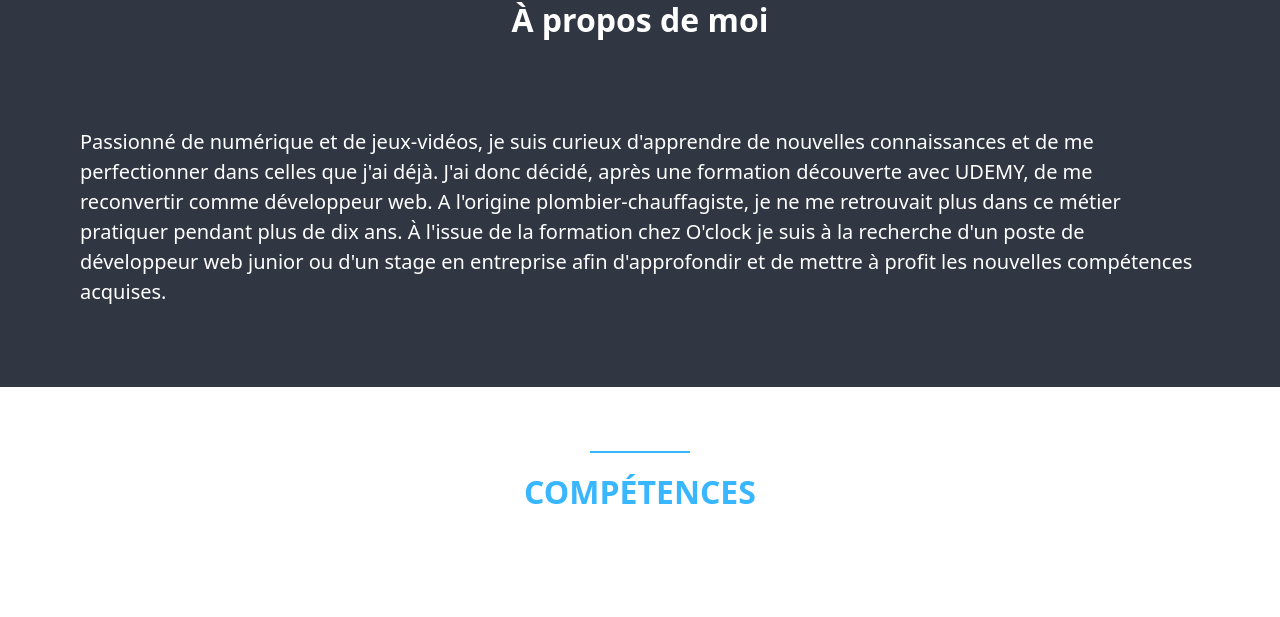
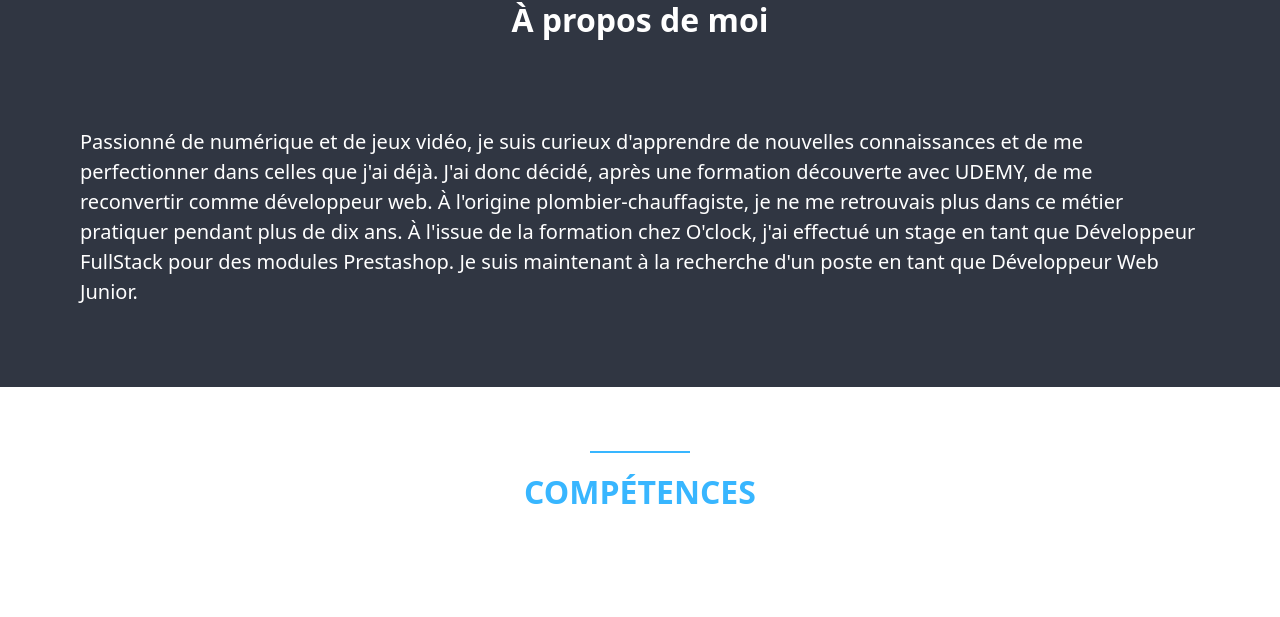
Before and after one commit to EvanCrozier/EvanCrozier.github.io, a plain HTML site: page index.html in a window 1280 px wide. Shown: the part 876-1493 px from the top of the page. Drawn offline with nearby package versions, Linux system fonts and the light colour scheme.

Commit message:
Update index.html

```diff
--- a/index.html
+++ b/index.html
@@ -46,7 +46,7 @@
         <section id="aboutMe" >
             <div class="divider white"></div>
             <h2 class="heading text-white ">À propos de moi</h2>
-            <p>Passionné de numérique et de jeux-vidéos, je suis curieux d'apprendre de nouvelles connaissances et de me perfectionner dans celles que j'ai déjà. J'ai donc décidé, après une formation découverte avec UDEMY, de me reconvertir comme développeur web. A l'origine plombier-chauffagiste, je ne me retrouvait plus dans ce métier pratiquer pendant plus de dix ans. À l'issue de la formation chez O'clock je suis à la recherche d'un poste de développeur web junior ou d'un stage en entreprise afin d'approfondir et de mettre à profit les nouvelles compétences acquises.
+            <p>Passionné de numérique et de jeux vidéo, je suis curieux d'apprendre de nouvelles connaissances et de me perfectionner dans celles que j'ai déjà. J'ai donc décidé, après une formation découverte avec UDEMY, de me reconvertir comme développeur web. À l'origine plombier-chauffagiste, je ne me retrouvais plus dans ce métier pratiquer pendant plus de dix ans. À l'issue de la formation chez O'clock, j'ai effectué un stage en tant que Développeur FullStack pour des modules Prestashop. Je suis maintenant à la recherche d'un poste en tant que Développeur Web Junior.
             </p>
         </section>
 
```
